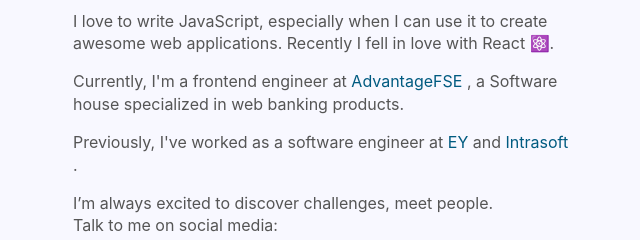
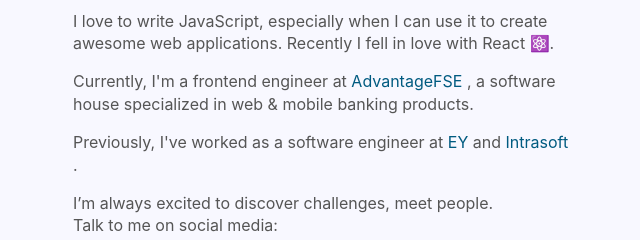
Before and after one commit to NickolasBenakis/nBenakis, a website built with Parcel: page index.html in a window 1280 px wide. Shown: the part 390-630 px from the top of the page, 317-957 px from the left. Built offline with nearby package versions, Linux system fonts and the light colour scheme.

Commit message:
fix job info

```diff
--- a/index.html
+++ b/index.html
@@ -66,7 +66,8 @@
                     >
                         AdvantageFSE
                     </a>
-                    , a Software house specialized in web banking products.
+                    , a software house specialized in web & mobile banking
+                    products.
                 </p>
                 <p>
                     Previously, I've worked as a software engineer at
```
